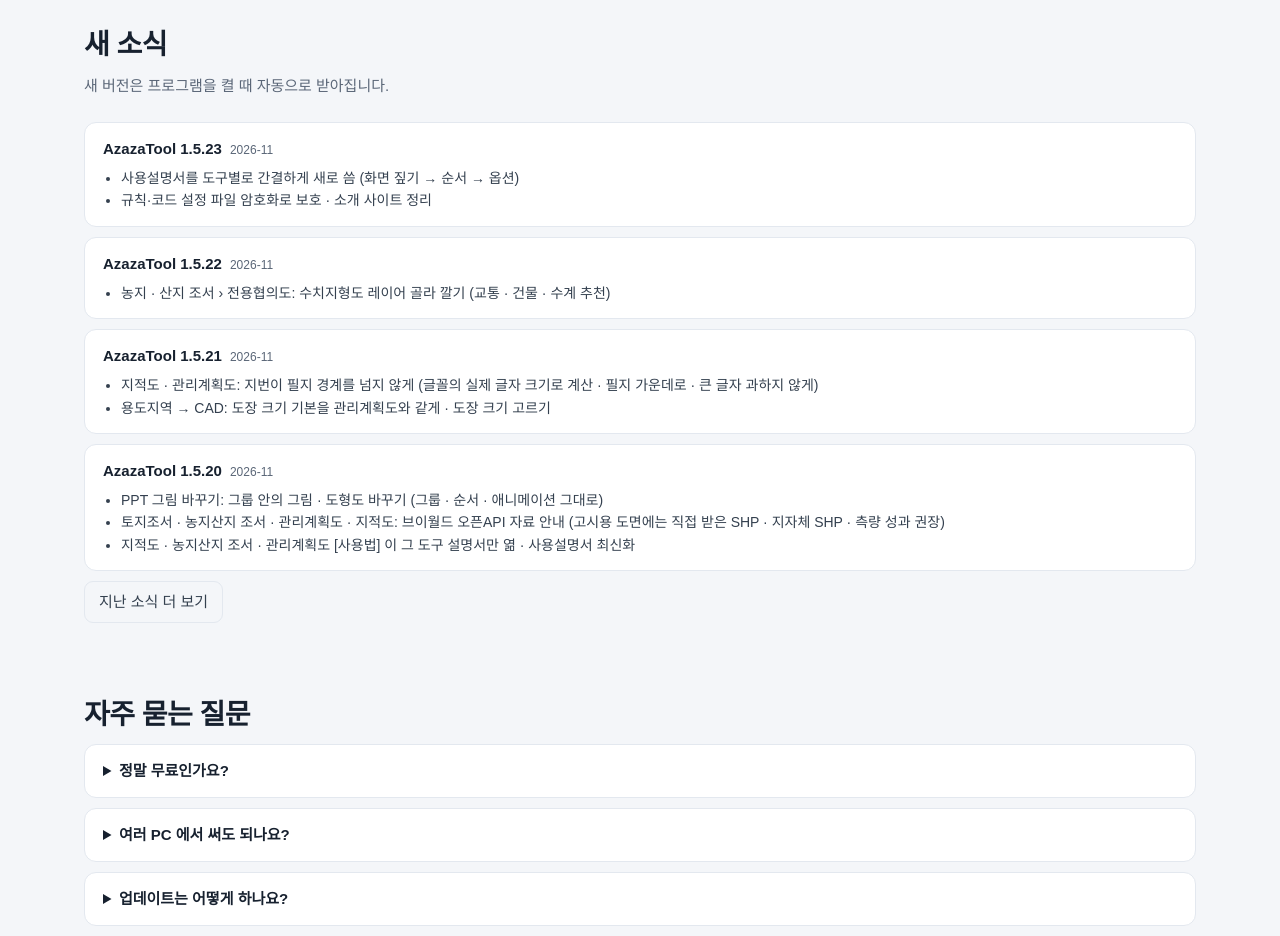
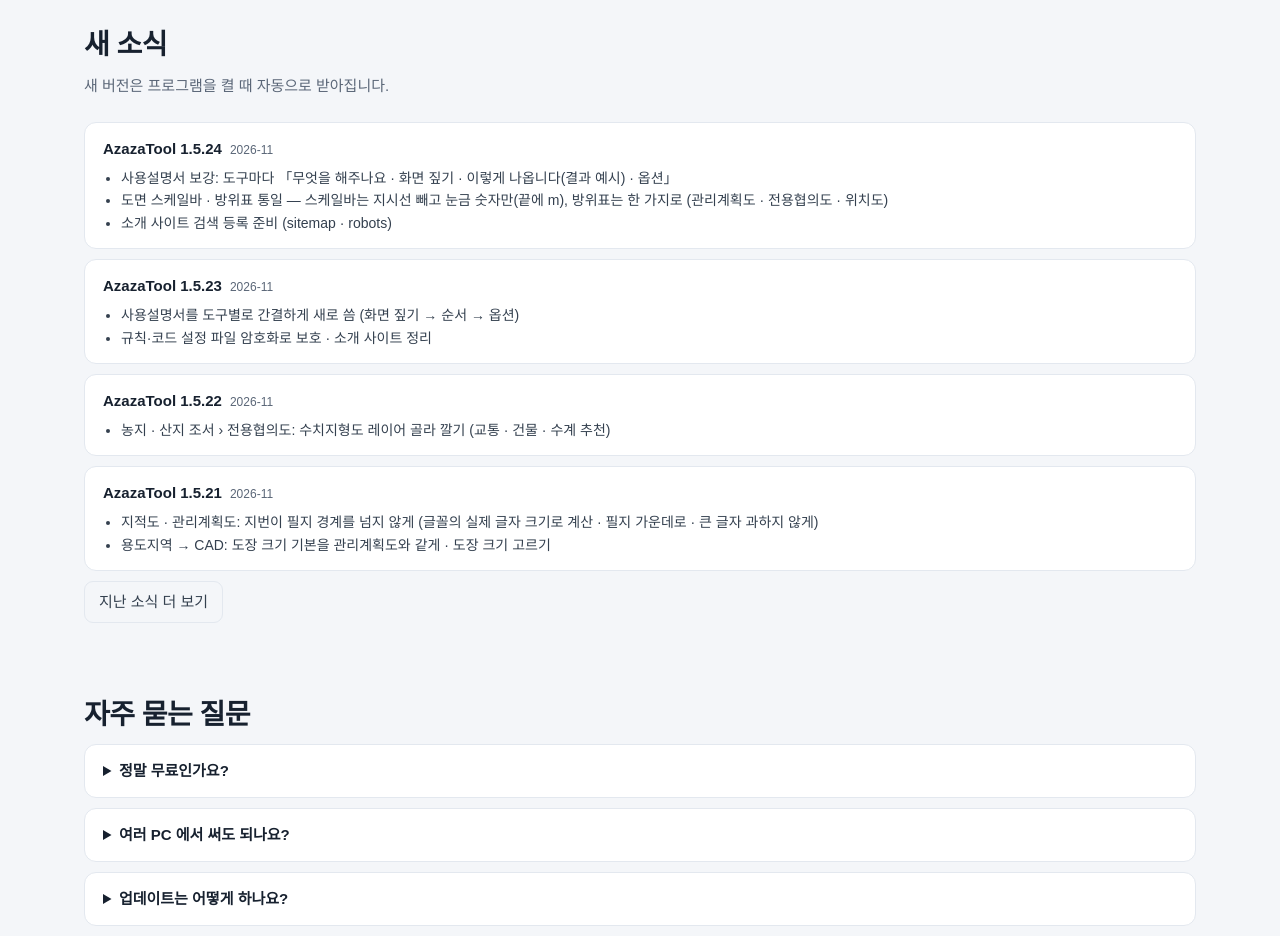
Before and after one commit to dlwlrmadltnsrks/Urban, a plain HTML site: page docs/index.html in a window 1280 px wide. Shown: the part 2580-3516 px from the top of the page. Drawn offline with Linux system fonts and the light colour scheme; no server answers.

Commit message:
AzazaTool 1.5.24: README · 사이트 · 사용설명서

```diff
--- a/docs/index.html
+++ b/docs/index.html
@@ -71,7 +71,8 @@ footer{border-top:1px solid var(--line);background:var(--panel);padding:26px 0;c
 
 <section id="news"><div class="w">
 <h2>새 소식</h2><p class="lead">새 버전은 프로그램을 켤 때 자동으로 받아집니다.</p>
-<div class="rel" id="rel"><div><b>AzazaTool 1.5.23</b><time>2026-11</time>
+<div class="rel" id="rel"><div><b>AzazaTool 1.5.24</b><time>2026-11</time>
+    <ul><li>사용설명서 보강: 도구마다 「무엇을 해주나요 · 화면 짚기 · 이렇게 나옵니다(결과 예시) · 옵션」</li><li>도면 스케일바 · 방위표 통일 — 스케일바는 지시선 빼고 눈금 숫자만(끝에 m), 방위표는 한 가지로 (관리계획도 · 전용협의도 · 위치도)</li><li>소개 사이트 검색 등록 준비 (sitemap · robots)</li></ul></div><div><b>AzazaTool 1.5.23</b><time>2026-11</time>
     <ul><li>사용설명서를 도구별로 간결하게 새로 씀 (화면 짚기 → 순서 → 옵션)</li><li>규칙·코드 설정 파일 암호화로 보호 · 소개 사이트 정리</li></ul></div><div><b>AzazaTool 1.5.22</b><time>2026-11</time>
     <ul><li>농지 · 산지 조서 › 전용협의도: 수치지형도 레이어 골라 깔기 (교통 · 건물 · 수계 추천)</li></ul></div><div><b>AzazaTool 1.5.21</b><time>2026-11</time>
     <ul><li>지적도 · 관리계획도: 지번이 필지 경계를 넘지 않게 (글꼴의 실제 글자 크기로 계산 · 필지 가운데로 · 큰 글자 과하지 않게)</li><li>용도지역 → CAD: 도장 크기 기본을 관리계획도와 같게 · 도장 크기 고르기</li></ul></div><div><b>AzazaTool 1.5.20</b><time>2026-11</time>
```
